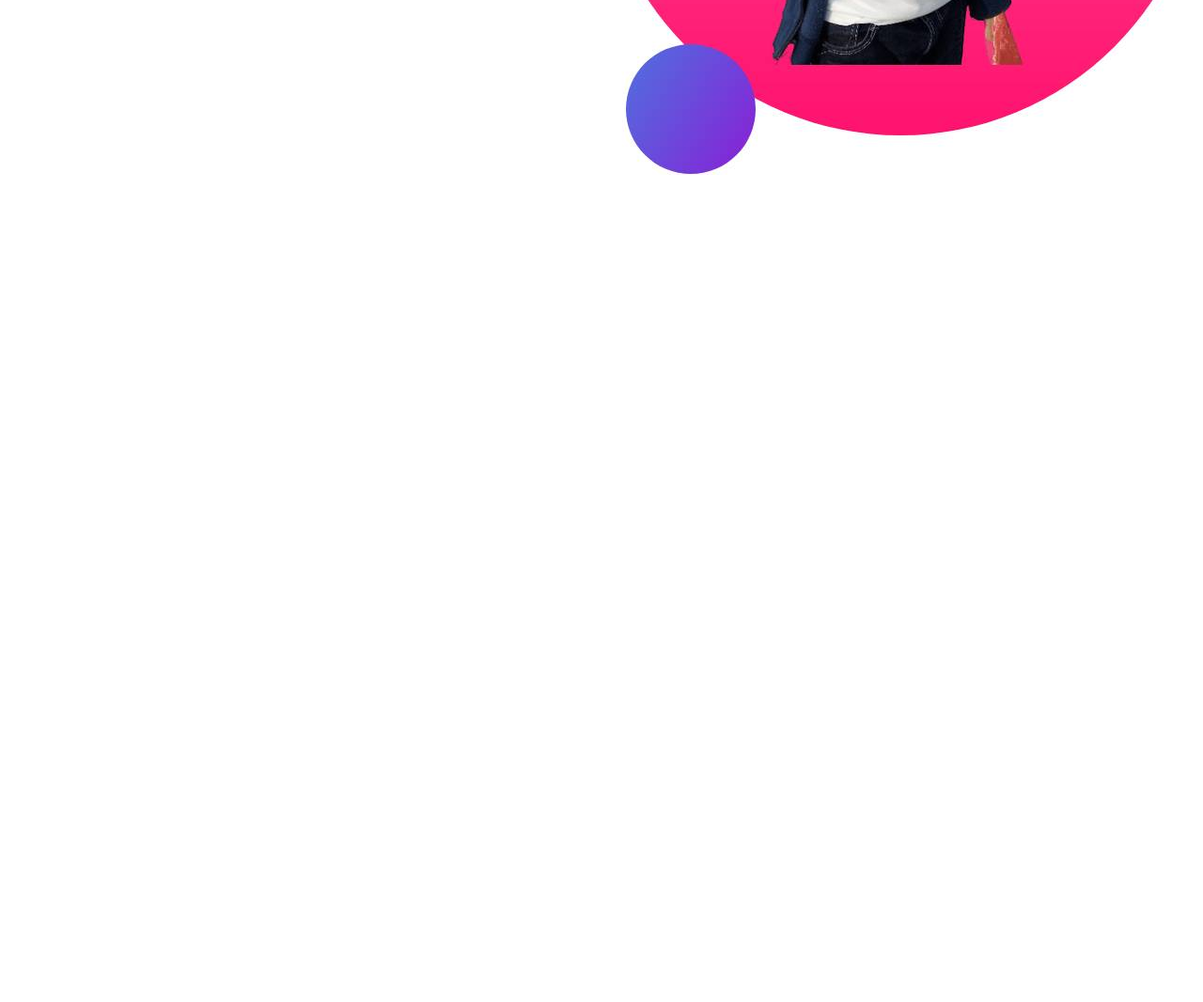
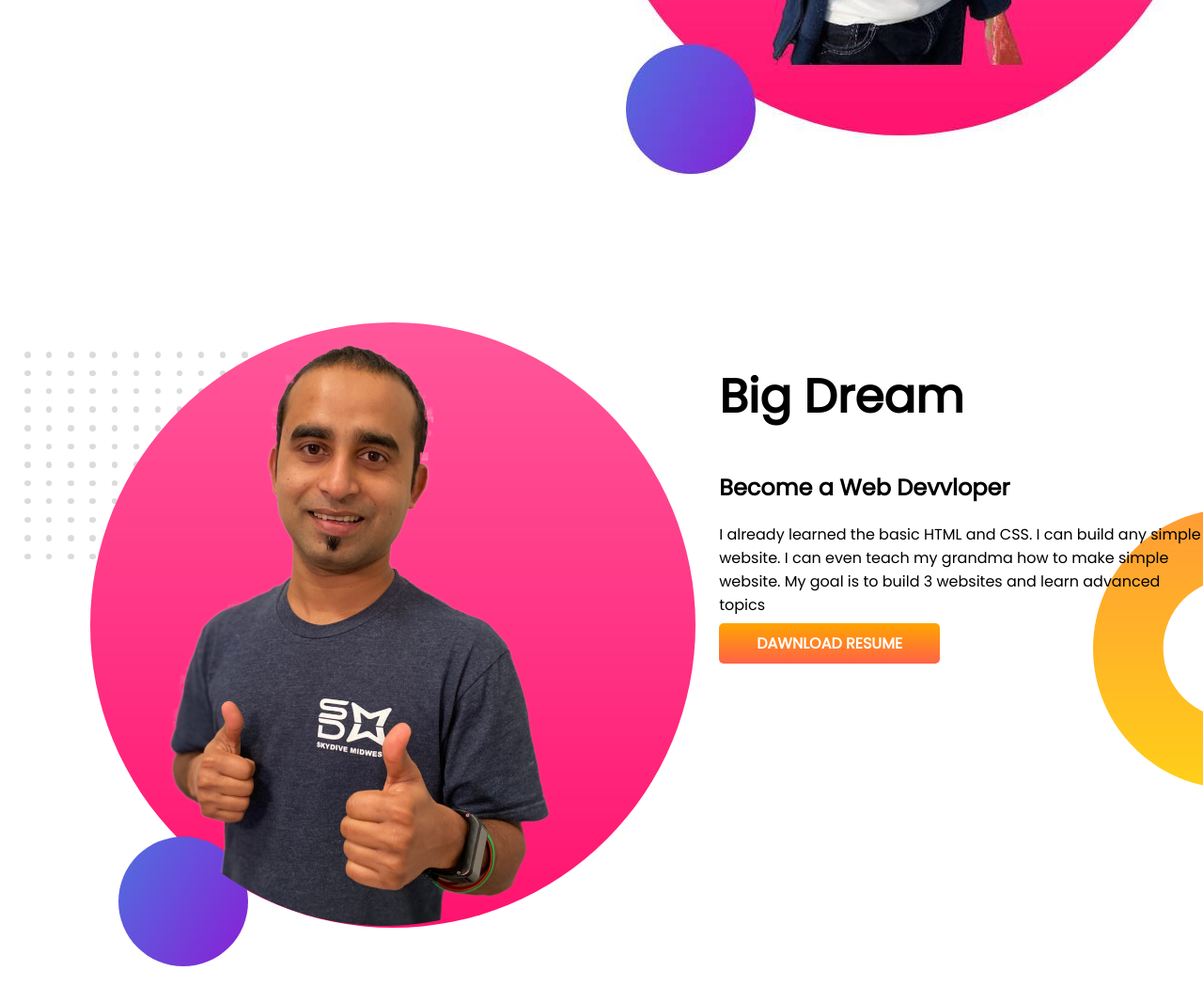
Before and after one commit to Nuralam66/modiul3-repo, a plain HTML site: page index.html in a window 1280 px wide. Shown: the part 500-1566 px from the top of the page at 94% size. Before the commit the page ends 800 px from the top, so only its background shows below. Drawn offline with Linux system fonts and the light colour scheme.

Commit message:
added dream

```diff
--- a/index.html
+++ b/index.html
@@ -23,6 +23,18 @@
         <img src="nuralam-bg2.jpg" alt="">
      </div>
 </section>
+<section class="dream-big">
+    <div class="half-width" >
+        <img src="images/jhankar2.png" alt="">
+    </div>
+    <div class="half-width" >
+        <h1>Big Dream</h1>
+        <h2>Become a Web Devvloper</h2>
+        <p>I already learned the basic HTML and CSS. I can build any simple website. I can even teach my grandma how to make simple website. My goal is to build 3 websites and learn advanced topics</p>
+        <a class="link-button" target="_blank" href=""> DAWNLOAD RESUME</a>
+    </div>
+
+</section>
 
 </body>
 </html>
--- a/style.css
+++ b/style.css
@@ -10,6 +10,7 @@ h1{
 }
 section{
     display: flex;
+    margin-bottom: 150px;
 }
 .half-width{
     width: 50%;
@@ -30,3 +31,8 @@ section{
    background-repeat: no-repeat;
 
 }
+.dream-big{
+    background-image: url(images/dream-bg.png);
+    background-repeat: no-repeat;
+    background-position: right;
+}
```
Also changed, not shown: 1 other file.
